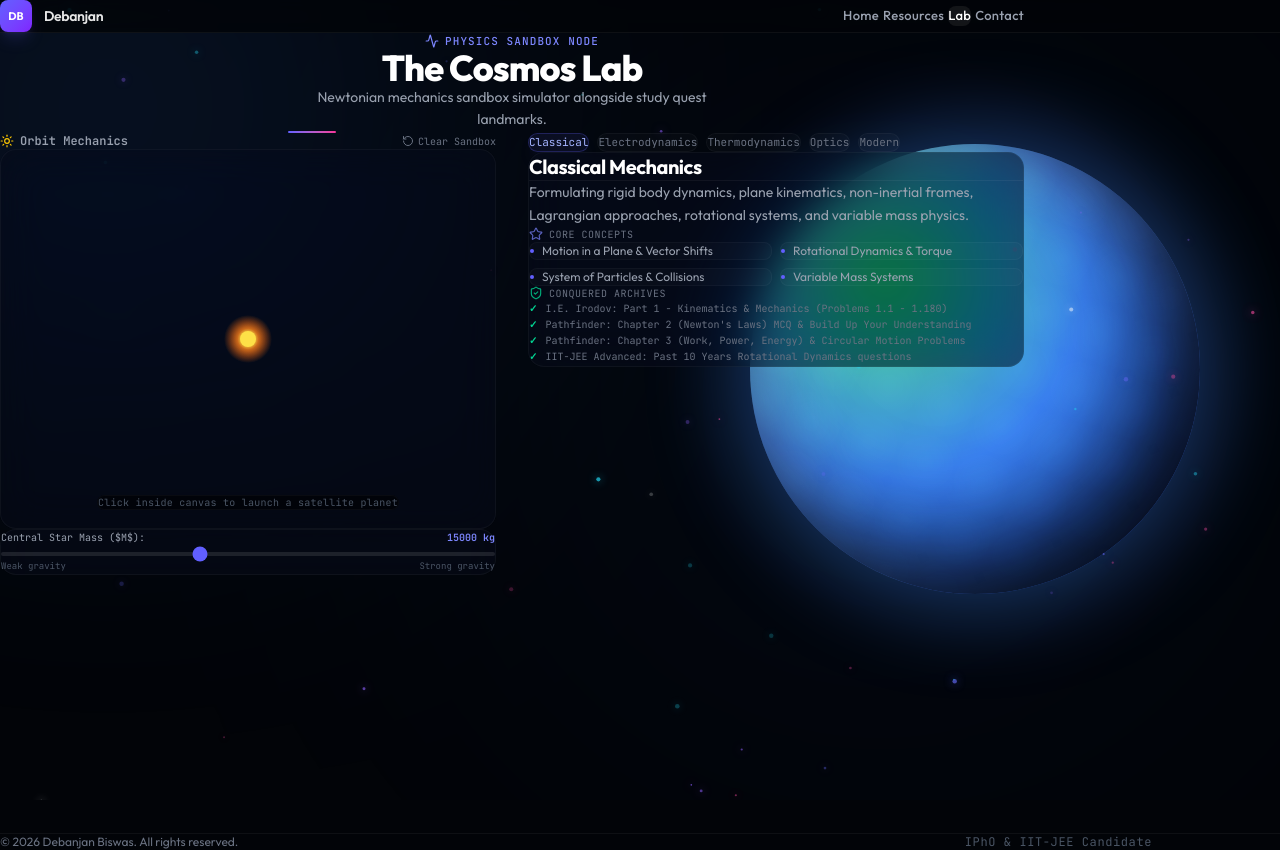
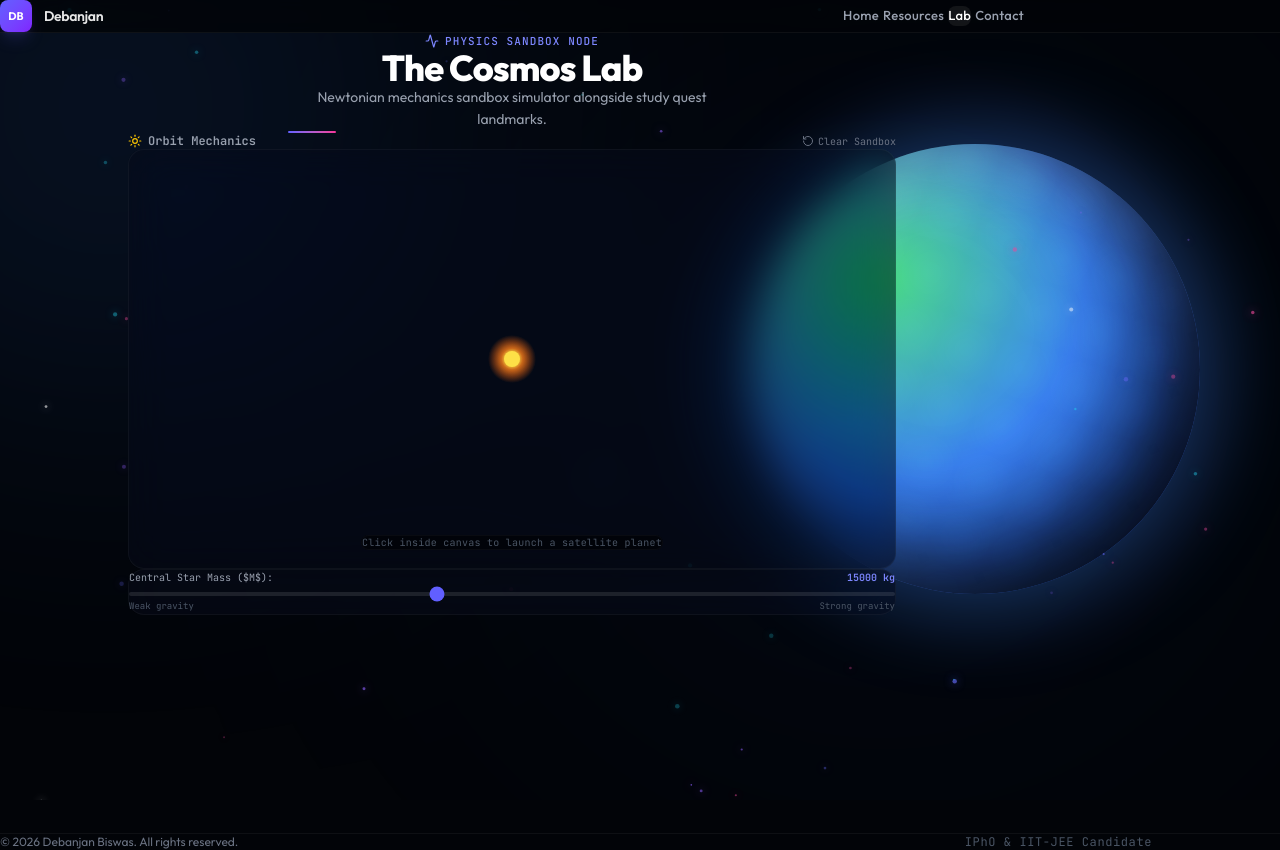
Before and after one commit to partofcosmos-site/debanjanbiswas, a Next.js app: page /lab in a window 1280 px wide. Built offline with nearby package versions, Linux system fonts and the light colour scheme.

Commit message:
fix: use exact Google Form embed code with correct dimensions; remove quest log cards from Lab

```diff
--- a/src/components/Contact.tsx
+++ b/src/components/Contact.tsx
@@ -2,9 +2,6 @@
 
 import React from "react";
 import { Mail } from "lucide-react";
-
-const GOOGLE_FORM_URL =
-  "https://docs.google.com/forms/d/e/1FAIpQLSf00WVa0AIokq2kGWtIKxVLVksvPGe6kXFIzKiharMi5Ymn0A/viewform?embedded=true";
 
 export default function Contact() {
   return (
@@ -31,14 +28,15 @@ export default function Contact() {
         </div>
 
         {/* Google Form Embed */}
-        <div className="w-full max-w-2xl glass-panel rounded-2xl overflow-hidden border border-white/[0.04] bg-[#040813]/40">
+        <div className="w-full max-w-2xl glass-panel rounded-2xl overflow-hidden border border-white/[0.04] bg-[#040813]/40 flex justify-center">
           <iframe
-            src={GOOGLE_FORM_URL}
-            width="100%"
-            height="700"
-            className="w-full border-0"
+            src="https://docs.google.com/forms/d/e/1FAIpQLSf00WVa0AIokq2kGWtIKxVLVksvPGe6kXFIzKiharMi5Ymn0A/viewform?embedded=true"
+            width="640"
+            height="691"
+            frameBorder="0"
+            marginHeight={0}
+            marginWidth={0}
             title="Contact Form"
-            loading="lazy"
           >
             Loading…
           </iframe>
--- a/src/components/Lab.tsx
+++ b/src/components/Lab.tsx
@@ -258,11 +258,8 @@ export default function Lab() {
           <div className="w-12 h-0.5 bg-gradient-to-r from-indigo-500 to-pink-500 rounded-full mx-auto" />
         </div>
 
-        {/* Lab Grid Layout */}
-        <div className="grid grid-cols-1 lg:grid-cols-12 gap-8 items-start w-full max-w-5xl">
-
-          {/* Left Column: Newtonian Gravity Sandbox */}
-          <div className="lg:col-span-6 space-y-4 flex flex-col">
+        {/* Sandbox */}
+        <div className="w-full max-w-3xl space-y-4">
           <div className="flex justify-between items-center px-1">
             <span className="text-xs font-mono font-semibold text-gray-400 flex items-center gap-1.5">
               <Sun className="w-3.5 h-3.5 text-yellow-400" /> Orbit Mechanics
@@ -276,7 +273,7 @@ export default function Lab() {
           </div>
 
           {/* Interactive Canvas Container */}
-            <div className="relative w-full h-[380px] rounded-2xl overflow-hidden glass-panel border border-white/[0.04] bg-[#02050c]/60">
+          <div className="relative w-full h-[420px] rounded-2xl overflow-hidden glass-panel border border-white/[0.04] bg-[#02050c]/60">
             <canvas
               ref={canvasRef}
               onClick={handleCanvasClick}
@@ -310,93 +307,6 @@ export default function Lab() {
             </div>
           </div>
         </div>
-
-          {/* Right Column: Quest Log & Landmarks */}
-          <div className="lg:col-span-6 space-y-5">
-            {/* Tab selector */}
-            <div className="flex flex-wrap gap-2">
-              {domains.map((d: Domain, index: number) => {
-                const isActive = activeTab === index;
-                return (
-                  <button
-                    key={d.name}
-                    onClick={() => setActiveTab(index)}
-                    className={`px-3 py-2 rounded-xl text-[11px] font-mono transition-all duration-300 cursor-pointer ${
-                      isActive
-                        ? "bg-indigo-500/[0.08] text-indigo-300 border border-indigo-500/25 shadow-lg shadow-indigo-500/5"
-                        : "bg-white/[0.02] border border-white/[0.04] text-gray-500 hover:text-white"
-                    }`}
-                  >
-                    {d.name.split(" ")[0]}
-                  </button>
-                );
-              })}
-            </div>
-
-            {/* Quest Log content board */}
-            <div className="min-h-[440px]">
-              <AnimatePresence mode="wait">
-                <motion.div
-                  key={activeTab}
-                  initial={{ opacity: 0, y: 12, filter: "blur(4px)" }}
-                  animate={{ opacity: 1, y: 0, filter: "blur(0px)" }}
-                  exit={{ opacity: 0, y: -12, filter: "blur(4px)" }}
-                  transition={{ duration: 0.3 }}
-                  className="glass-panel rounded-2xl p-7 relative overflow-hidden bg-[#02050c]/60 border border-white/[0.04] flex flex-col gap-6"
-                >
-                  <div className="space-y-4">
-                    {/* Header */}
-                    <div className="border-b border-white/5 pb-4">
-                      <h3 className="text-xl font-bold text-white tracking-tight leading-snug">
-                        {domains[activeTab].name}
-                      </h3>
-                    </div>
-
-                    {/* Description */}
-                    <p className="text-gray-400 text-sm leading-relaxed">
-                      {domains[activeTab].description}
-                    </p>
-
-                    {/* Features list */}
-                    <div className="space-y-3.5 pt-1">
-                      <h5 className="text-[10px] font-mono text-gray-500 tracking-wider flex items-center gap-1.5 uppercase">
-                        <Star className="w-3.5 h-3.5 text-indigo-400/70" /> Core Concepts
-                      </h5>
-                      <div className="grid grid-cols-1 sm:grid-cols-2 gap-2">
-                        {domains[activeTab].features.map((f: string, i: number) => (
-                          <div
-                            key={i}
-                            className="flex items-center gap-2 text-xs text-gray-400 bg-white/[0.02] p-2.5 rounded-lg border border-white/[0.03]"
-                          >
-                            <div className="w-1 h-1 rounded-full bg-indigo-500" />
-                            <span>{f}</span>
-                          </div>
-                        ))}
-                      </div>
-                    </div>
-
-                    {/* Problem archive solved list */}
-                    <div className="space-y-3 pt-3">
-                      <h5 className="text-[10px] font-mono text-gray-500 tracking-wider flex items-center gap-1.5 uppercase">
-                        <ShieldCheck className="w-3.5 h-3.5 text-emerald-400/80" /> Conquered Archives
-                      </h5>
-                      <ul className="space-y-2 font-mono text-[10px] text-gray-500 pl-1">
-                        {conqueredProblems[domains[activeTab].name]?.map((prob: string, idx: number) => (
-                          <li key={idx} className="flex items-start gap-2">
-                            <span className="text-emerald-400 font-semibold shrink-0">✓</span>
-                            <span className="leading-relaxed">{prob}</span>
-                          </li>
-                        ))}
-                      </ul>
-                    </div>
-
-                  </div>
-                </motion.div>
-              </AnimatePresence>
-            </div>
-          </div>
-
-        </div>
       </div>
     </section>
   );
```
Lines whose indentation alone changed are shown as unchanged.
